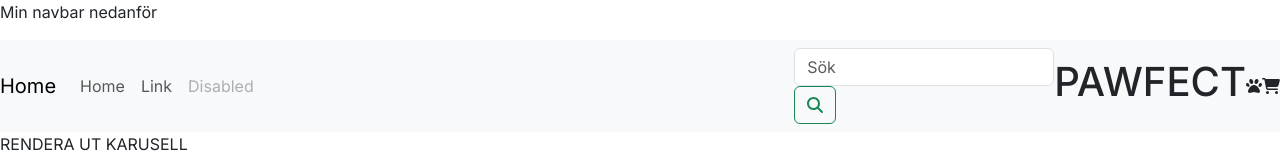
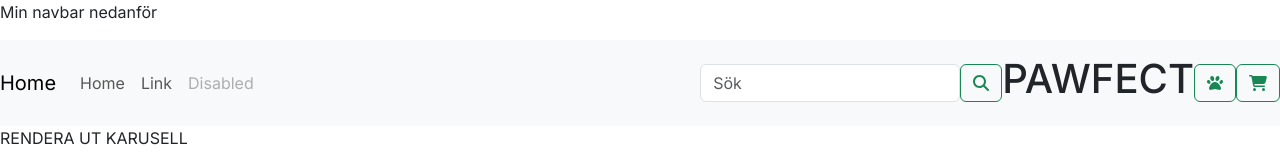
Before and after one commit to TOtterhall/pawfect, a Next.js app in the folder client/my-app/: page / in a window 1280 px wide. Shown: the top 154 px of the page. Built offline with nearby package versions, Linux system fonts and the light colour scheme; no server answers.

Commit message:
:lipstick: add styling to btns in   cart search and login

```diff
--- a/client/my-app/src/app/components/Cart/Cart.jsx
+++ b/client/my-app/src/app/components/Cart/Cart.jsx
@@ -5,7 +5,10 @@ import { faCartShopping } from "@fortawesome/free-solid-svg-icons";
 export default function Cart() {
   return (
     <div>
-      <FontAwesomeIcon icon={faCartShopping} />
+      {/* ändra färg på knapp sedan */}
+      <button className="btn btn-outline-success my-2 my-sm-0 " type="submit">
+        <FontAwesomeIcon icon={faCartShopping} />
+      </button>
     </div>
   );
 }
--- a/client/my-app/src/app/components/Header/SearchForm/SearchForm.jsx
+++ b/client/my-app/src/app/components/Header/SearchForm/SearchForm.jsx
@@ -6,14 +6,15 @@ export default function SearchForm() {
   return (
     //lägg till styling och logik form från bootrap
     <div>
-      <form className="form-inline">
+      <form className="d-flex justify-content-end py-3">
         <input
-          className="form-control mr-sm-2"
+          className="form-control my-sm-0 d-none d-sm-flex "
           type="search"
           placeholder="Sök"
           aria-label="Sök"
         />
-        <button className="btn btn-outline-success my-2 my-sm-0" type="submit">
+        {/* ändra färg på knapp sedan */}
+        <button className="btn btn-outline-success my-2 my-sm-0 " type="submit">
           <FontAwesomeIcon icon={faMagnifyingGlass} />
         </button>
       </form>
--- a/client/my-app/src/app/components/Login/Login.jsx
+++ b/client/my-app/src/app/components/Login/Login.jsx
@@ -7,7 +7,10 @@ import { faPaw } from "@fortawesome/free-solid-svg-icons";
 export default function Login() {
   return (
     <div>
-      <FontAwesomeIcon icon={faPaw} />
+      {/* ändra färg på knapp sedan */}
+      <button className="btn btn-outline-success my-2 my-sm-0 " type="submit">
+        <FontAwesomeIcon icon={faPaw} />
+      </button>
     </div>
   );
 }
```
